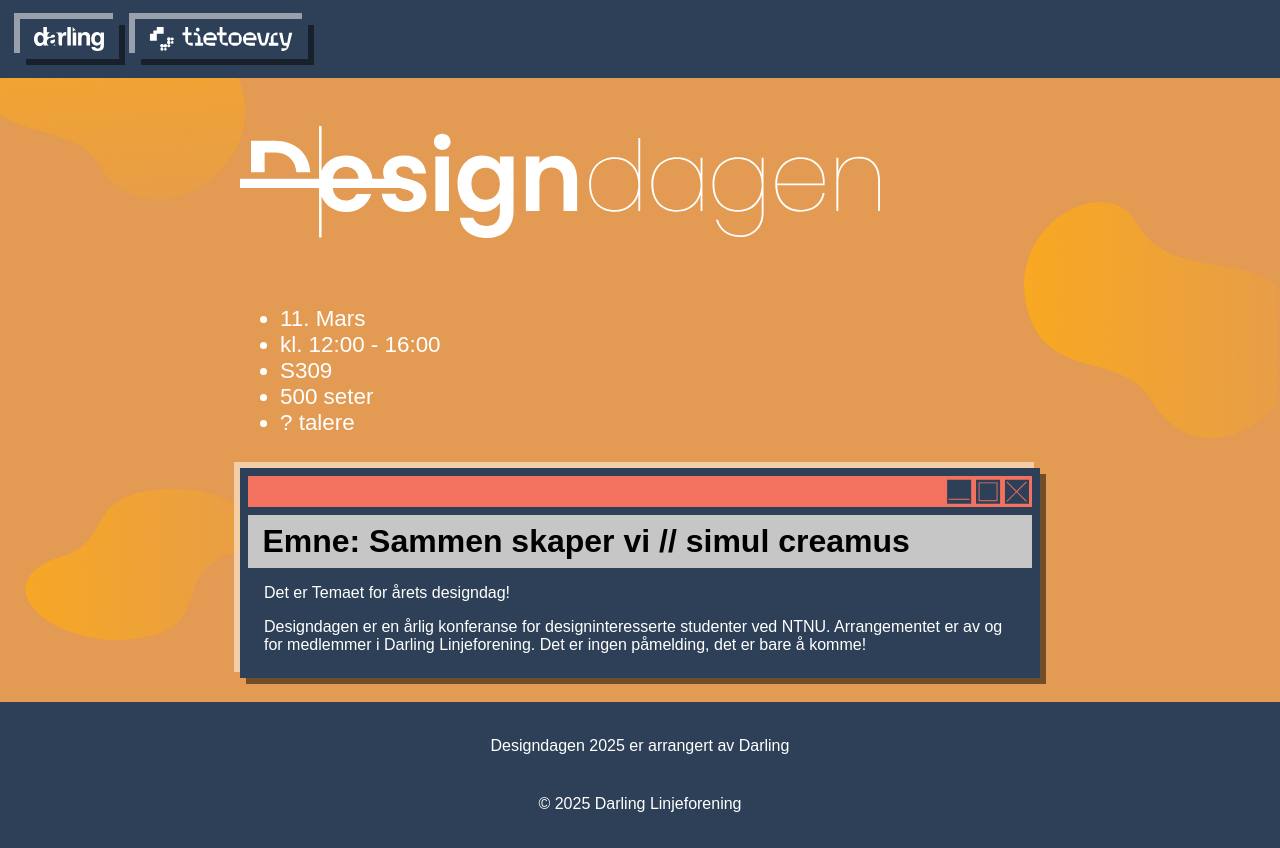
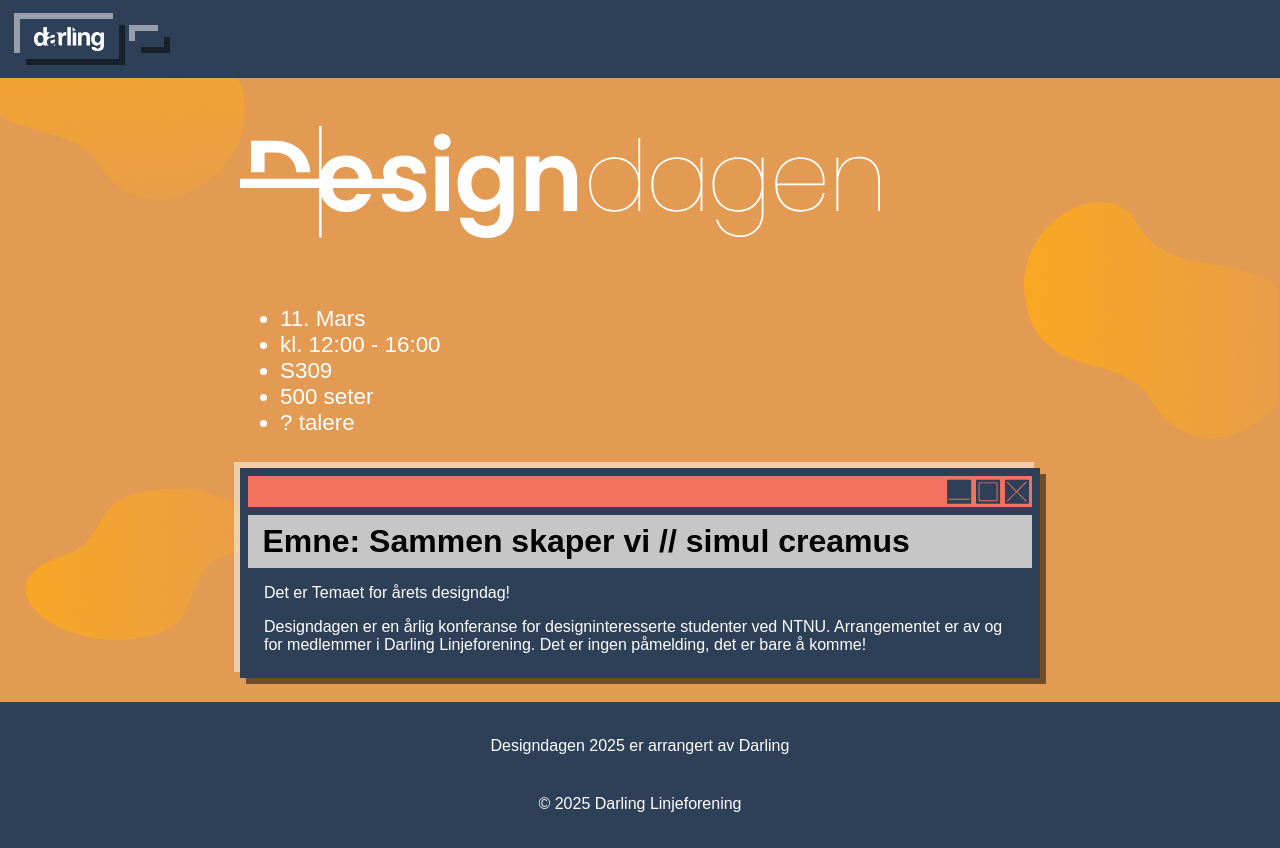
Before and after one commit to darling-linjeforening/Designdagen, a website: page index.html in a window 1280 px wide. Drawn offline with Linux system fonts and the light colour scheme.

Commit message:
Update index.html

```diff
--- a/index.html
+++ b/index.html
@@ -21,7 +21,7 @@
     <nav>
         <div class="logoer">
             <a href="https://www.darlinglinjeforening.org/"><img src="images/darling.svg" alt="Darling - Linjeforeningen for design"></a>
-            <a href="https://www.ntnu.no/design/" target="_blank"><img src="images/tietoevry.svg" alt="NTNU Institutt for design, sponsor av designdagen"></a>
+            <a href="https://www.ntnu.no/design/" target="_blank"><img src="images/ntnu-id.svg" alt="NTNU Institutt for design, sponsor av designdagen"></a>
         </div>
         <!--<a href="https://www.darlinglinjeforening.org/"><img src="images/hus.svg" alt="Hjem / tilbake til darlinglinjeforening.org"></a>-->
     </nav>
```
